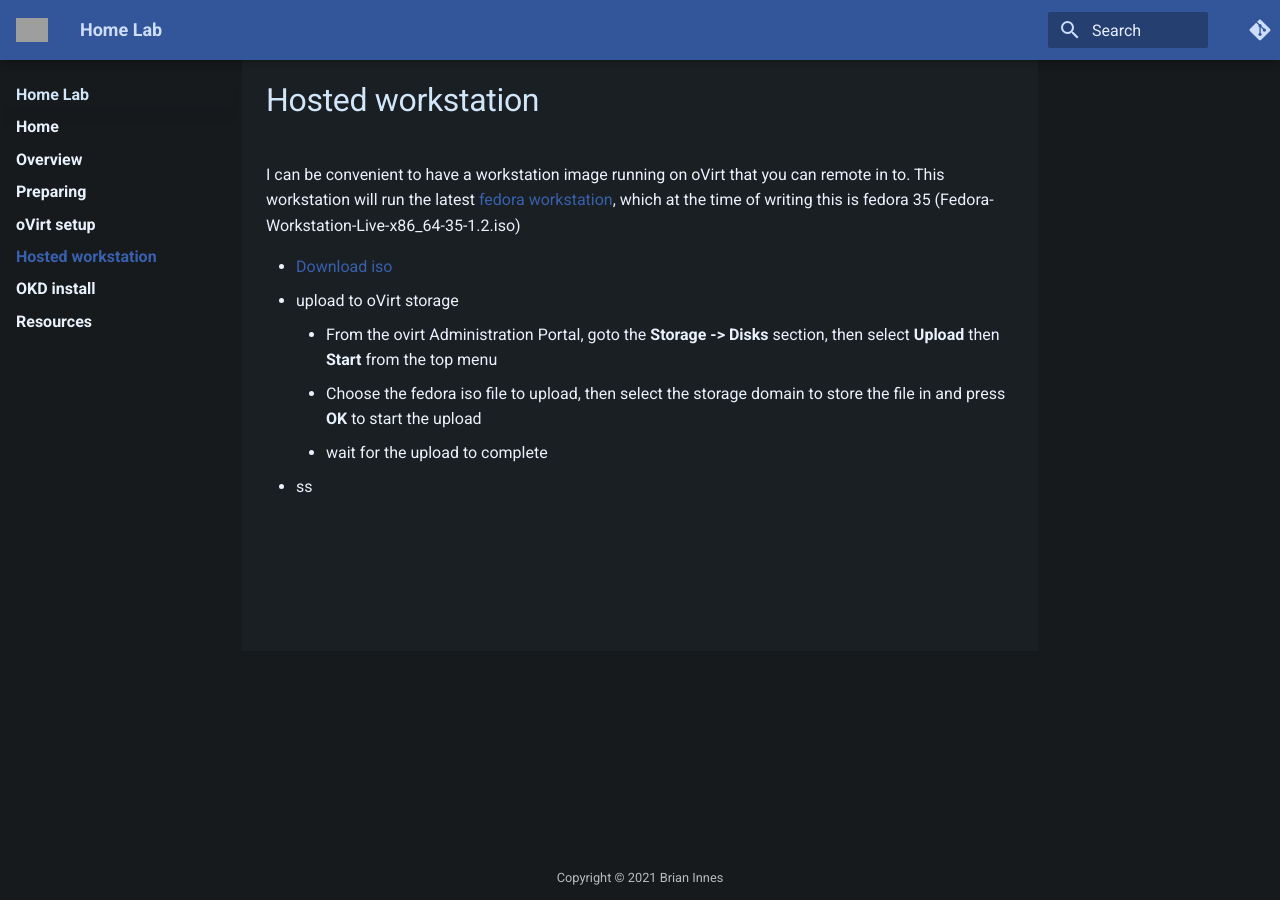
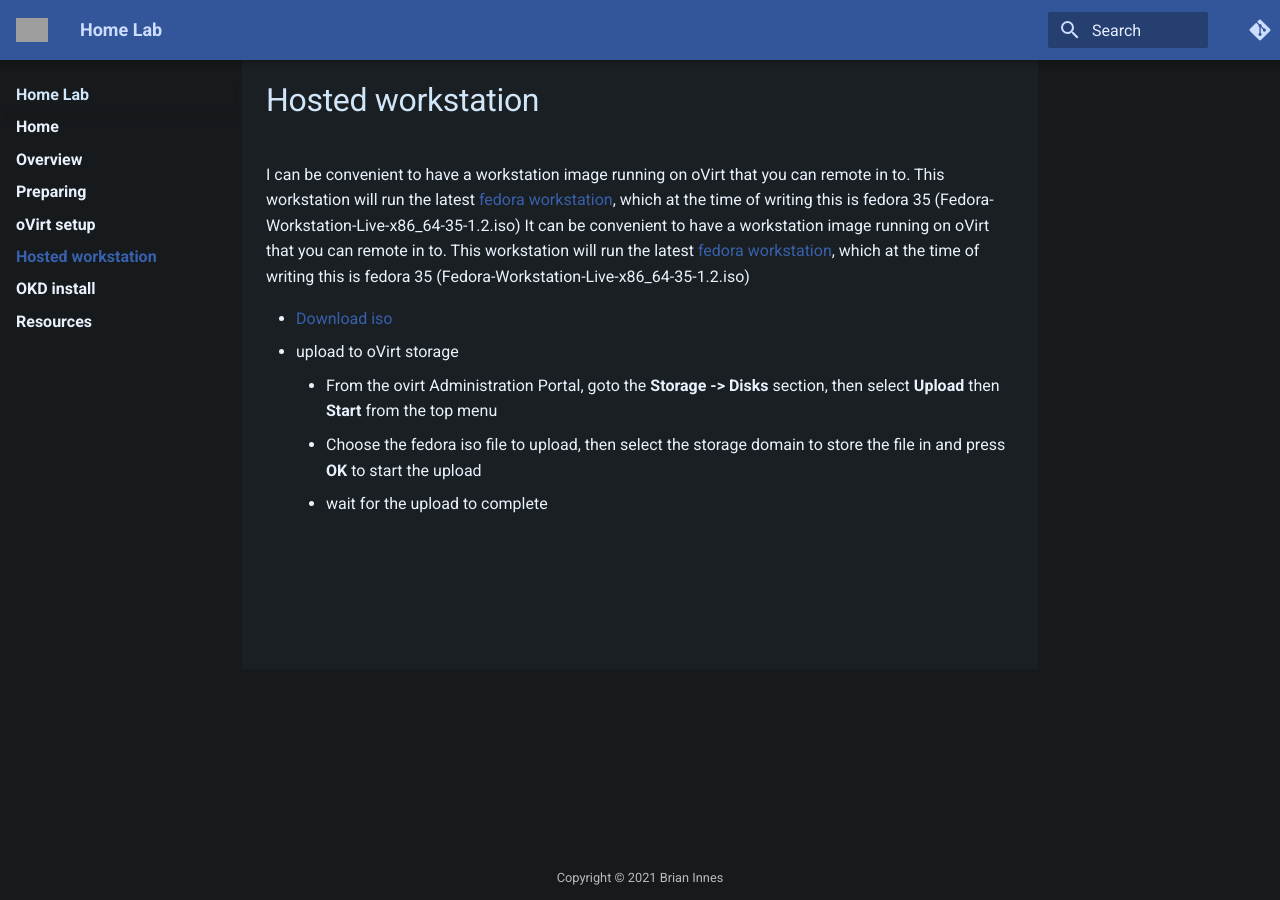
Before and after one commit to brianinnes/homeLab, an MkDocs documentation site: the page built from docs/workstation.md, in a window 1280 px wide. Built offline with MkDocs 1.6.1 and Material for MkDocs 9.7.7, drawn with Linux system fonts in a browser that asks for light colours; comment, search, counter and statistics services are not loaded; grey boxes are pictures that could not be loaded.

Commit message:
Update workstation.md

```diff
--- a/docs/workstation.md
+++ b/docs/workstation.md
@@ -1,6 +1,7 @@
 # Hosted workstation
 
 I can be convenient to have a workstation image running on oVirt that you can remote in to.  This workstation will run the latest [fedora workstation](https://getfedora.org/en/workstation/){target=_blank}, which at the time of writing this is fedora 35 (Fedora-Workstation-Live-x86_64-35-1.2.iso)
+It can be convenient to have a workstation image running on oVirt that you can remote in to.  This workstation will run the latest [fedora workstation](https://getfedora.org/en/workstation/){target=_blank}, which at the time of writing this is fedora 35 (Fedora-Workstation-Live-x86_64-35-1.2.iso)
 
 - [Download iso](https://getfedora.org/en/workstation/download/){target=_blank}
 - upload to oVirt storage
@@ -8,5 +9,3 @@
     - From the ovirt Administration Portal, goto the **Storage -> Disks** section, then select **Upload** then **Start** from the top menu
     - Choose the fedora iso file to upload, then select the storage domain to store the file in and press **OK** to start the upload
     - wait for the upload to complete
-
-- ss
```
